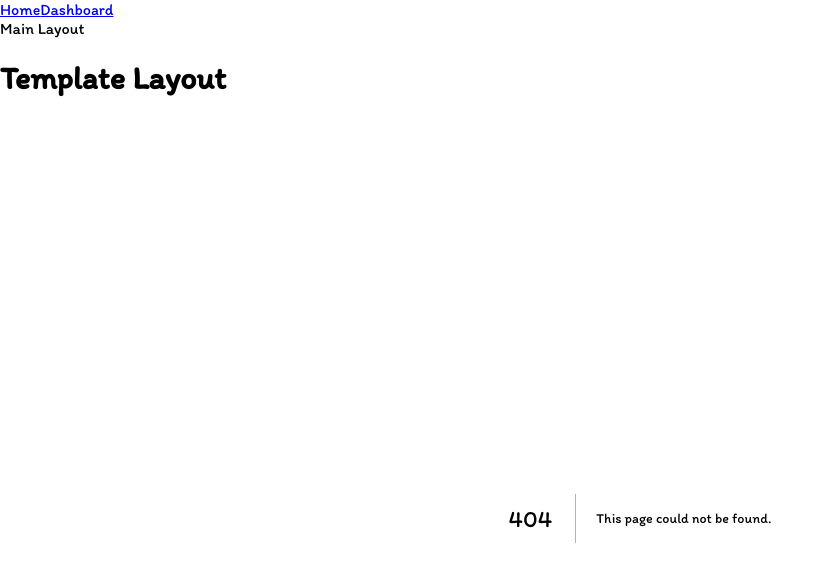
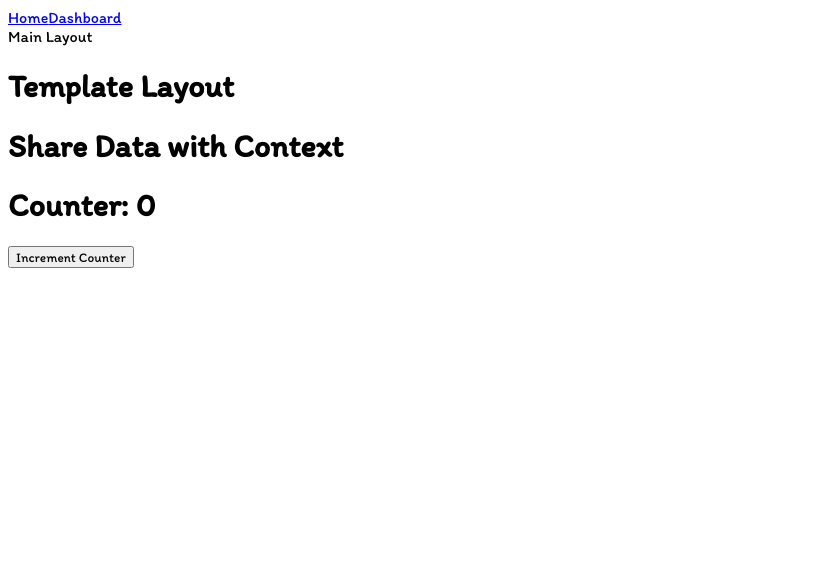
Before and after one commit to nattapon-j/Full-Stack-2025, a Next.js app in the folder 7-next-1/my-app/: page /share in a window 1280 px wide. Before the commit this address had no page. Shown: the top 566 px of the page, without its empty margins (0-834 px from the left). Built offline with nearby package versions, Linux system fonts and the light colour scheme.

Commit message:
Share Data with Context

```diff
--- /dev/null
+++ b/7-next-1/my-app/app/components/counterButton.tsx
@@ -0,0 +1,16 @@
+'use client';
+
+import { useContext } from "react"; // Import useContext from React
+import { DataContext } from "../share/page";
+
+export default function CounterButton() {
+    const { counter, setCounter } = useContext(DataContext);
+
+    const incrementCounter = () => {
+        setCounter(counter + 1);
+    };
+
+    return (
+        <button onClick={incrementCounter}>Increment Counter</button>
+    );
+}
--- /dev/null
+++ b/7-next-1/my-app/app/components/counterDisplay.tsx
@@ -0,0 +1,15 @@
+'use client';
+
+import { useContext } from "react"; // Import useContext from React
+import { DataContext } from "../share/page";
+
+export default function CounterDisplay() {
+    const { counter } = useContext(DataContext);
+    // Use useContext to access the counter from DataContext
+
+    return (
+        <div>
+            <h1>Counter: {counter}</h1> {/* Display the current counter */}
+        </div>
+    );
+}
--- /dev/null
+++ b/7-next-1/my-app/app/share/page.tsx
@@ -0,0 +1,24 @@
+'use client';
+
+import { createContext, useState } from "react";
+import CounterButton from "../components/counterButton";
+import CounterDisplay from "../components/counterDisplay";
+
+export const DataContext = createContext<any>(undefined); // Create a context for sharing data
+// <any> is used to allow any type of data to be shared
+// (undefined is the initial value, which will be replaced by the provider)
+
+export default function Page() {
+    const [counter, setCounter] = useState(0); // State to hold the counter value
+
+    return (
+        <DataContext.Provider value={{ counter, setCounter }}>
+        {/* Provide the counter and setter */}
+            <div>
+                <h1>Share Data with Context</h1>
+                <CounterDisplay /> {/* Display the current counter */}
+                <CounterButton /> {/* Button to increment the counter */}
+            </div>
+        </DataContext.Provider>
+    );
+}
```
